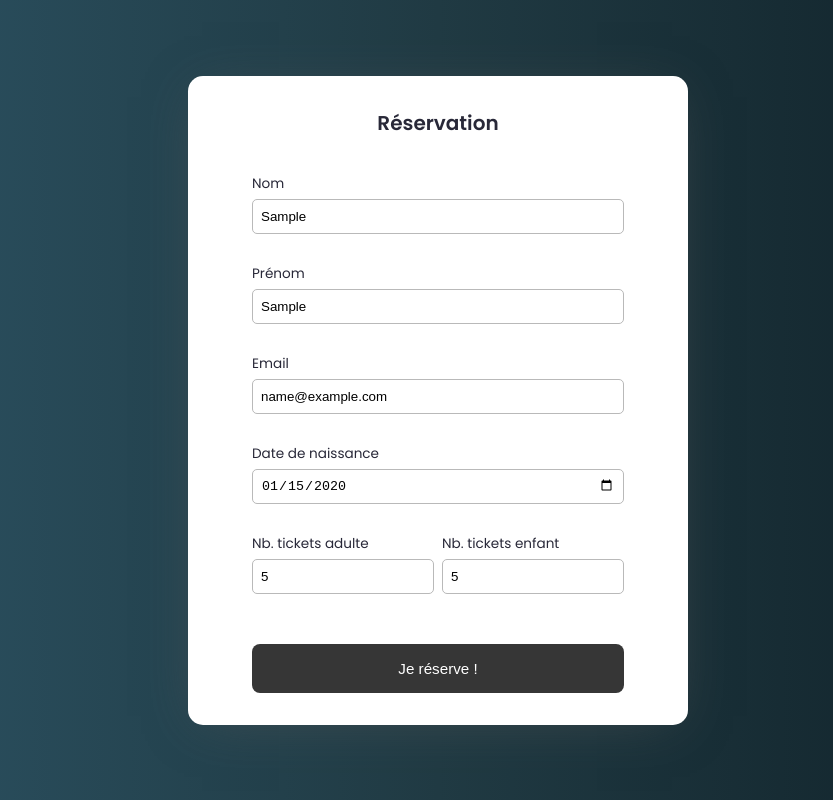
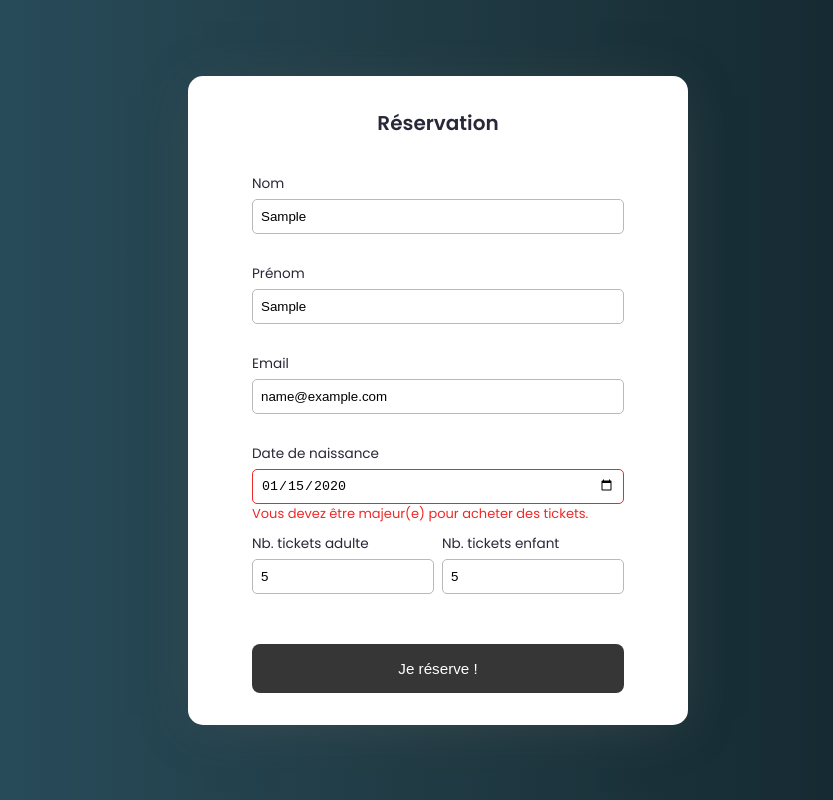
Before and after one commit to alannelucq/event-form-app, an Angular app: page / in a window 1280 px wide. Both pictures are taken after typing "Sample", "Sample", "name@example.com", "2020-01-15", "5", "5" into the empty fields and a click on the button "Je réserve !". Shown: the whole page, without its empty margins (202-1035 px from the left). Built offline with nearby package versions, Linux system fonts and the light colour scheme.

Commit message:
feature: add custom validator to verify is buyer is adult

```diff
--- a/package.json
+++ b/package.json
@@ -18,6 +18,7 @@
     "@angular/platform-browser": "^16.1.0",
     "@angular/platform-browser-dynamic": "^16.1.0",
     "@angular/router": "^16.1.0",
+    "date-fns": "^2.30.0",
     "rxjs": "~7.8.0",
     "tslib": "^2.3.0",
     "zone.js": "~0.13.0"
--- a/src/app/app.component.html
+++ b/src/app/app.component.html
@@ -29,6 +29,9 @@
         <input id="birth-date" type="date" formControlName="birthDate" />
         <div class="error-container">
           <span *ngIf="form.controls.birthDate.touched && form.controls.birthDate.errors?.['required']">Merci de compléter ce champ.</span>
+          <span *ngIf="form.controls.birthDate.touched && form.controls.birthDate.errors?.['isUnderAge']">
+            Vous devez être majeur(e) pour acheter des tickets.
+          </span>
         </div>
       </div>
       <div class="row">
--- a/src/app/app.component.scss
+++ b/src/app/app.component.scss
@@ -45,7 +45,7 @@
           outline-color: #2C5364;
         }
 
-        &.ng-invalid:not(.ng-pristine) {
+        &.ng-invalid.ng-touched {
           border: 1px solid #f12828;
         }
       }
--- a/src/app/app.component.ts
+++ b/src/app/app.component.ts
@@ -1,6 +1,7 @@
 import { Component } from '@angular/core';
 import { CommonModule } from '@angular/common';
 import { FormControl, FormGroup, FormsModule, ReactiveFormsModule, Validators } from "@angular/forms";
+import { isAdultValidator } from "./validators/is-adult.validator";
 
 @Component({
   selector: 'app-root',
@@ -15,7 +16,7 @@ export class AppComponent {
     firstname: new FormControl('', [Validators.required]),
     lastname: new FormControl('', [Validators.required]),
     email: new FormControl('', [Validators.required, Validators.email]),
-    birthDate: new FormControl<Nullable<string>>(null, [Validators.required]),
+    birthDate: new FormControl<Nullable<string>>(null, [Validators.required, isAdultValidator()]),
     adultTicketCount: new FormControl<Nullable<number>>(null, [Validators.required, Validators.min(0)]),
     childTicketCount: new FormControl<Nullable<number>>(null, [Validators.required, Validators.min(0)]),
   });
--- /dev/null
+++ b/src/app/validators/is-adult.validator.ts
@@ -0,0 +1,12 @@
+import { AbstractControl, ValidationErrors, ValidatorFn } from "@angular/forms";
+import { differenceInYears } from 'date-fns'
+
+export function isAdultValidator(): ValidatorFn {
+  return (({value}: AbstractControl): Nullable<ValidationErrors> => {
+    if (!value) return null;
+    const today = new Date();
+    const birthDate = new Date(value);
+    const isAdult = differenceInYears(today, birthDate) >= 18;
+    return isAdult ? null : { isUnderAge: true};
+  })
+}
```
